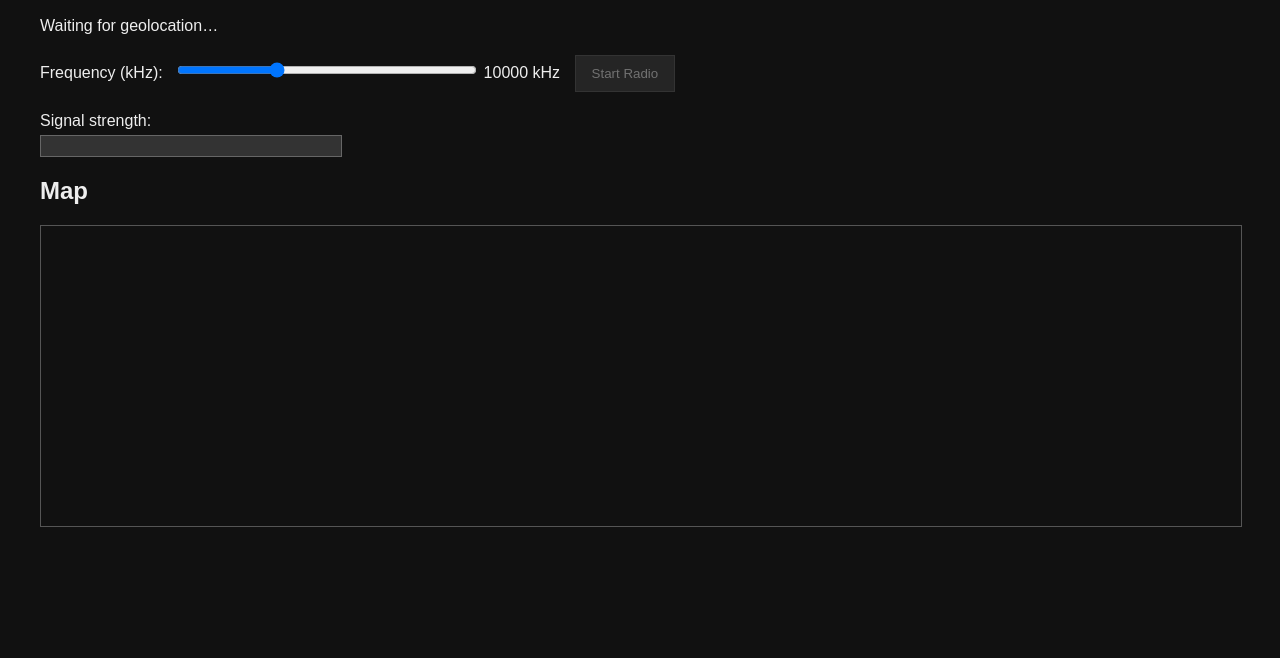
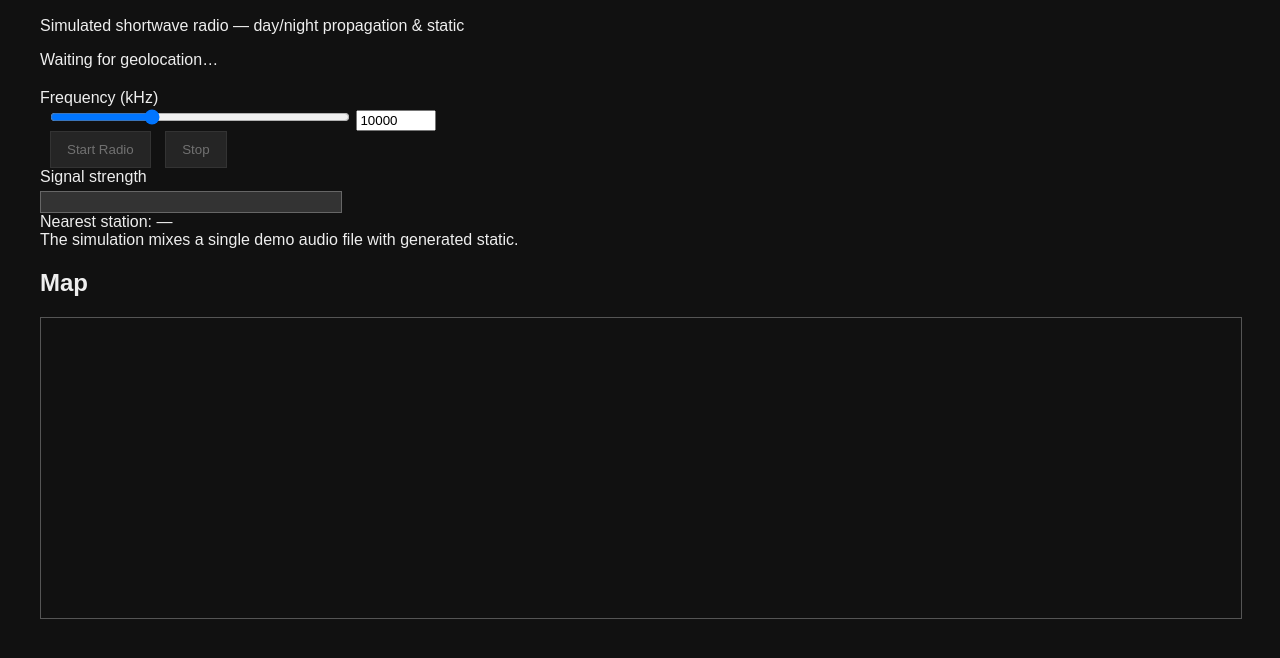
Before and after one commit to dombeibei/lonli.live, a plain HTML site: page index.html in a window 1280 px wide. Shown: the part 80-738 px from the top of the page. Drawn offline with nearby package versions, Linux system fonts and the light colour scheme.

Commit message:
Update index.html

```diff
--- a/index.html
+++ b/index.html
@@ -1,36 +1,56 @@
 <!DOCTYPE html>
 <html lang="en">
 <head>
-  <meta charset="UTF-8" />
-  <title>lonli.live</title>
+  <meta charset="utf-8" />
+  <meta name="viewport" content="width=device-width,initial-scale=1" />
+  <title>lonli.live — Radio Simulation</title>
 
-  <!-- Leaflet map -->
+  <!-- Leaflet -->
   <link rel="stylesheet" href="https://unpkg.com/leaflet@1.9.4/dist/leaflet.css" />
   <script src="https://unpkg.com/leaflet@1.9.4/dist/leaflet.js"></script>
 
   <link rel="stylesheet" href="style.css" />
 </head>
+<body>
+  <header>
+    <h1>lonli.live</h1>
+    <p class="muted">Simulated shortwave radio — day/night propagation & static</p>
+  </header>
 
-<body>
-  <h1>lonli.live</h1>
+  <main>
+    <section id="controls">
+      <div id="status">Waiting for geolocation…</div>
 
-  <div id="status">Waiting for geolocation…</div>
+      <label for="freq">Frequency (kHz)</label>
+      <div class="freq-row">
+        <input id="freq" type="range" min="150" max="30000" step="1" value="10000" />
+        <input id="freq-number" type="number" min="150" max="30000" value="10000" />
+      </div>
 
-  <div id="controls">
-    <label>Frequency (kHz):</label>
-    <input type="range" id="freq" min="500" max="30000" step="1" value="10000" />
-    <span id="freq-display">10000 kHz</span>
+      <div class="buttons">
+        <button id="start-btn" disabled>Start Radio</button>
+        <button id="stop-btn" disabled>Stop</button>
+      </div>
 
-    <button id="start-btn" disabled>Start Radio</button>
-  </div>
+      <div class="signal">
+        <label>Signal strength</label>
+        <div id="signal-bar"><div id="signal-level"></div></div>
+        <div id="nearest" class="muted">Nearest station: —</div>
+      </div>
 
-  <div id="signal-container">
-    <label>Signal strength:</label>
-    <div id="signal-bar"><div id="signal-level"></div></div>
-  </div>
+      <div class="note muted">
+        The simulation mixes a single demo audio file with generated static.
+      </div>
+    </section>
 
-  <h2>Map</h2>
-  <div id="map"></div>
+    <section id="map-section">
+      <h2>Map</h2>
+      <div id="map"></div>
+    </section>
+  </main>
+
+  <!-- Hidden audio element used as source (one demo audio file). Keep audio/station.mp3 in repo. -->
+  <audio id="radio-audio" src="audio/station.mp3" crossorigin="anonymous" preload="auto"></audio>
 
   <script src="main.js"></script>
 </body>
```
